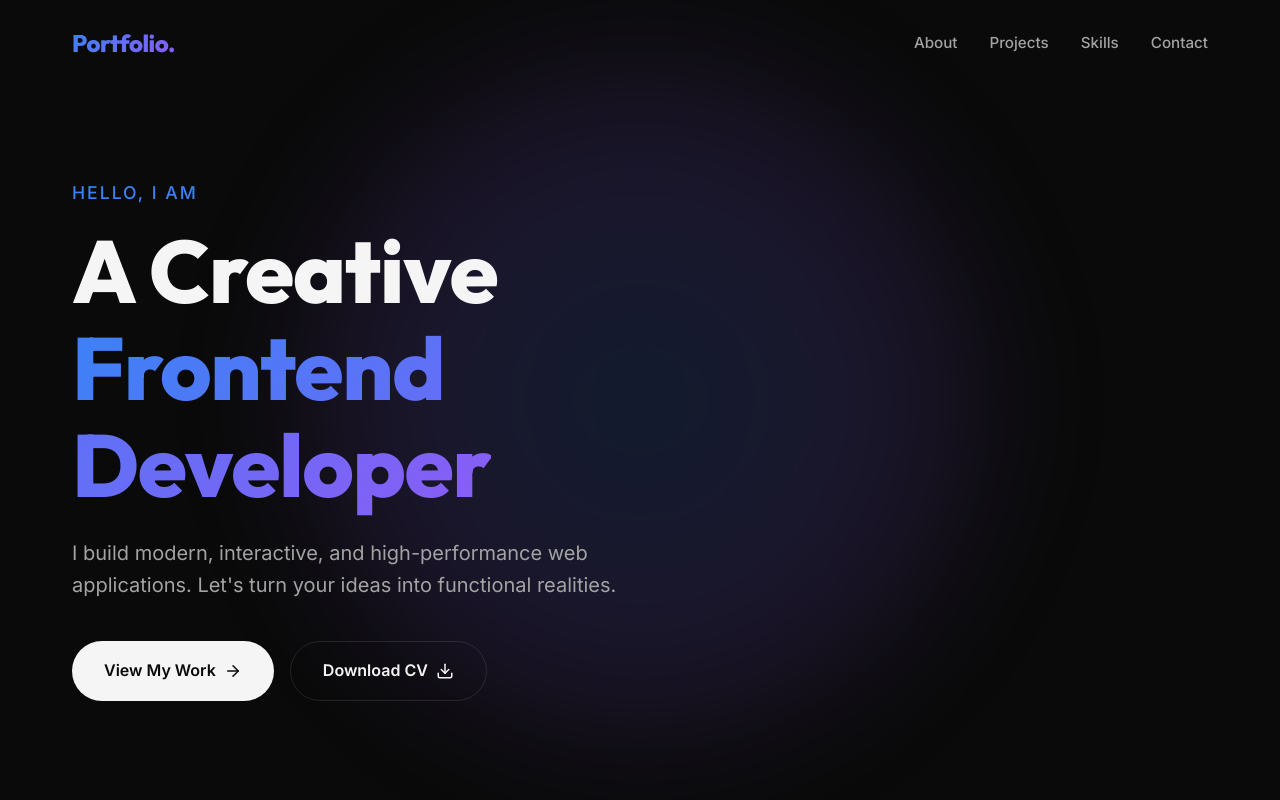
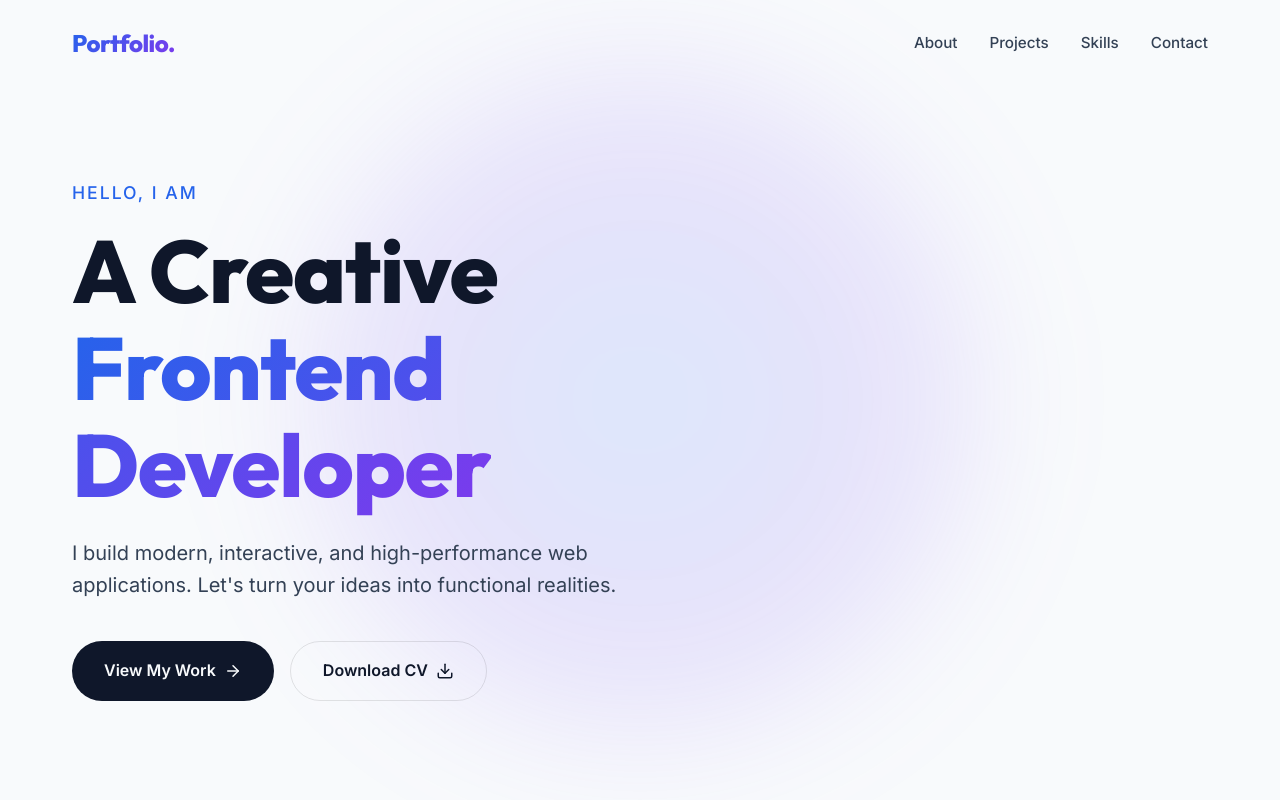
Before and after one commit to hrkshz/mysite, a React (Vite) app: page / in a window 1280 px wide. Shown: the top 800 px of the page. Built offline with nearby package versions, Linux system fonts and the light colour scheme.

Commit message:
style: switch to light theme and fix CodeViewer colors

```diff
--- a/src/components/CodeViewer.module.css
+++ b/src/components/CodeViewer.module.css
@@ -4,7 +4,7 @@
   left: 0;
   width: 100vw;
   height: 100vh;
-  background: rgba(0, 0, 0, 0.7);
+  background: rgba(0, 0, 0, 0.3);
   backdrop-filter: blur(8px);
   z-index: 1000;
   display: flex;
@@ -14,16 +14,16 @@
 }
 
 .modal {
-  background: #1e1e1e;
+  background: var(--bg-secondary);
   width: 100%;
   max-width: 1100px;
   height: 85vh;
   border-radius: 12px;
-  border: 1px solid rgba(255, 255, 255, 0.1);
+  border: 1px solid var(--border-color);
   display: flex;
   flex-direction: column;
   overflow: hidden;
-  box-shadow: 0 25px 50px -12px rgba(0, 0, 0, 0.5);
+  box-shadow: 0 25px 50px -12px rgba(0, 0, 0, 0.15);
 }
 
 .header {
@@ -31,8 +31,8 @@
   justify-content: space-between;
   align-items: center;
   padding: 1rem 1.5rem;
-  background: #252526;
-  border-bottom: 1px solid rgba(255, 255, 255, 0.05);
+  background: var(--bg-primary);
+  border-bottom: 1px solid var(--border-color);
 }
 
 .titleInfo {
@@ -42,19 +42,19 @@
 }
 
 .title {
-  color: #fff;
+  color: var(--text-primary);
   font-size: 1.1rem;
-  font-weight: 500;
+  font-weight: 600;
   margin: 0;
 }
 
 .subtitle {
-  color: #8c8c8c;
+  color: var(--text-tertiary);
   font-size: 0.85rem;
 }
 
 .closeButton {
-  color: #8c8c8c;
+  color: var(--text-tertiary);
   background: transparent;
   border: none;
   cursor: pointer;
@@ -65,8 +65,8 @@
 }
 
 .closeButton:hover {
-  background: rgba(255, 255, 255, 0.1);
-  color: #fff;
+  background: rgba(0, 0, 0, 0.05);
+  color: var(--text-primary);
 }
 
 .content {
@@ -77,21 +77,21 @@
 
 .sidebar {
   width: 250px;
-  background: #252526;
-  border-right: 1px solid rgba(255, 255, 255, 0.05);
+  background: var(--bg-primary);
+  border-right: 1px solid var(--border-color);
   display: flex;
   flex-direction: column;
 }
 
 .sidebarHeader {
   padding: 0.75rem 1rem;
-  border-bottom: 1px solid rgba(255, 255, 255, 0.05);
+  border-bottom: 1px solid var(--border-color);
   font-size: 0.9rem;
-  color: #cccccc;
+  color: var(--text-secondary);
 }
 
 .backButton {
-  color: #3b82f6;
+  color: var(--accent-primary);
   background: none;
   border: none;
   cursor: pointer;
@@ -117,10 +117,10 @@
   display: flex;
   align-items: center;
   width: 100%;
-  padding: 6px 1rem;
+  padding: 8px 1rem;
   background: transparent;
   border: none;
-  color: #cccccc;
+  color: var(--text-secondary);
   cursor: pointer;
   text-align: left;
   font-size: 0.85rem;
@@ -128,21 +128,22 @@
 }
 
 .fileItem:hover {
-  background: #2a2d2e;
+  background: rgba(0, 0, 0, 0.03);
 }
 
 .fileItem.active {
-  background: #37373d;
-  color: #fff;
+  background: rgba(0, 0, 0, 0.08);
+  color: var(--text-primary);
+  font-weight: 500;
 }
 
 .iconFolder {
-  color: #dcb67a;
+  color: #3b82f6;
   margin-right: 8px;
 }
 
 .iconFile {
-  color: #519aba;
+  color: #64748b;
   margin-right: 8px;
 }
 
@@ -154,7 +155,7 @@
 
 .mainPane {
   flex: 1;
-  background: #1e1e1e;
+  background: var(--bg-secondary);
   overflow: hidden;
   position: relative;
   display: flex;
@@ -168,13 +169,12 @@
 }
 
 .codeHeader {
-  background: #1e1e1e;
+  background: var(--bg-tertiary);
   padding: 8px 16px;
   font-size: 0.85rem;
-  color: #fff;
-  border-bottom: 1px solid rgba(255, 255, 255, 0.05);
+  color: var(--text-primary);
+  border-bottom: 1px solid var(--border-color);
   display: inline-block;
-  background: #2d2d2d;
   width: fit-content;
   border-radius: 8px 8px 0 0;
   margin-top: 8px;
@@ -187,7 +187,7 @@
   justify-content: center;
   align-items: center;
   height: 100%;
-  color: #666;
+  color: var(--text-tertiary);
 }
 
 .emptyIcon {
@@ -195,11 +195,12 @@
   opacity: 0.5;
 }
 
-.loader, .centerLoader {
+.loader,
+.centerLoader {
   display: flex;
   justify-content: center;
   padding: 2rem;
-  color: #666;
+  color: var(--text-tertiary);
 }
 
 .centerLoader {
@@ -212,7 +213,9 @@
 }
 
 @keyframes spin {
-  100% { transform: rotate(360deg); }
+  100% {
+    transform: rotate(360deg);
+  }
 }
 
 .error {
@@ -226,20 +229,24 @@
   .overlay {
     padding: 0;
   }
+
   .modal {
     height: 100vh;
     border-radius: 0;
     border: none;
   }
+
   .content {
     flex-direction: column;
   }
+
   .sidebar {
     width: 100%;
     height: 30%;
     border-right: none;
-    border-bottom: 1px solid rgba(255, 255, 255, 0.05);
+    border-bottom: 1px solid var(--border-color);
   }
+
   .mainPane {
     height: 70%;
   }
--- a/src/components/CodeViewer.tsx
+++ b/src/components/CodeViewer.tsx
@@ -1,6 +1,6 @@
 import React, { useEffect, useState } from 'react';
 import { Prism as SyntaxHighlighter } from 'react-syntax-highlighter';
-import { vscDarkPlus } from 'react-syntax-highlighter/dist/esm/styles/prism';
+import { vs } from 'react-syntax-highlighter/dist/esm/styles/prism';
 import { X, File, Folder, Loader2 } from 'lucide-react';
 import { motion, AnimatePresence } from 'framer-motion';
 import styles from './CodeViewer.module.css';
@@ -145,7 +145,7 @@
                                     <div className={styles.codeHeader}>{currentPath.split('/').pop()}</div>
                                     <SyntaxHighlighter
                                         language={getLanguageFromExtension(currentPath)}
-                                        style={vscDarkPlus}
+                                        style={vs}
                                         customStyle={{ margin: 0, borderRadius: '0 0 8px 8px', overflowX: 'auto', height: '100%', fontSize: '14px' }}
                                         showLineNumbers={true}
                                     >
--- a/src/index.css
+++ b/src/index.css
@@ -4,24 +4,26 @@
   --font-sans: 'Inter', system-ui, -apple-system, sans-serif;
   --font-heading: 'Outfit', system-ui, -apple-system, sans-serif;
 
-  --bg-primary: #0a0a0a;
-  --bg-secondary: #141414;
-  --bg-tertiary: #1f1f1f;
+  --bg-primary: #f8fafc;
+  --bg-secondary: #ffffff;
+  --bg-tertiary: #f1f5f9;
 
-  --text-primary: #f5f5f5;
-  --text-secondary: #a3a3a3;
-  --text-tertiary: #737373;
+  --text-primary: #0f172a;
+  --text-secondary: #334155;
+  --text-tertiary: #64748b;
 
-  --accent-primary: #3b82f6;
-  --accent-secondary: #8b5cf6;
+  --accent-primary: #2563eb;
+  --accent-secondary: #7c3aed;
   --accent-gradient: linear-gradient(135deg, var(--accent-primary), var(--accent-secondary));
 
-  --border-color: rgba(255, 255, 255, 0.1);
-  --glass-bg: rgba(20, 20, 20, 0.6);
-  --glass-border: rgba(255, 255, 255, 0.05);
+  --border-color: rgba(0, 0, 0, 0.1);
+  --glass-bg: rgba(255, 255, 255, 0.7);
+  --glass-border: rgba(0, 0, 0, 0.05);
 }
 
-*, *::before, *::after {
+*,
+*::before,
+*::after {
   box-sizing: border-box;
   margin: 0;
   padding: 0;
@@ -41,7 +43,12 @@
   -moz-osx-font-smoothing: grayscale;
 }
 
-h1, h2, h3, h4, h5, h6 {
+h1,
+h2,
+h3,
+h4,
+h5,
+h6 {
   font-family: var(--font-heading);
   line-height: 1.2;
   margin-bottom: 1rem;
```
